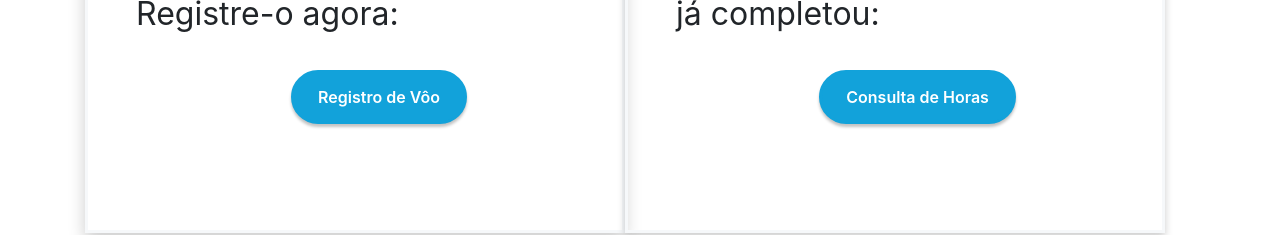
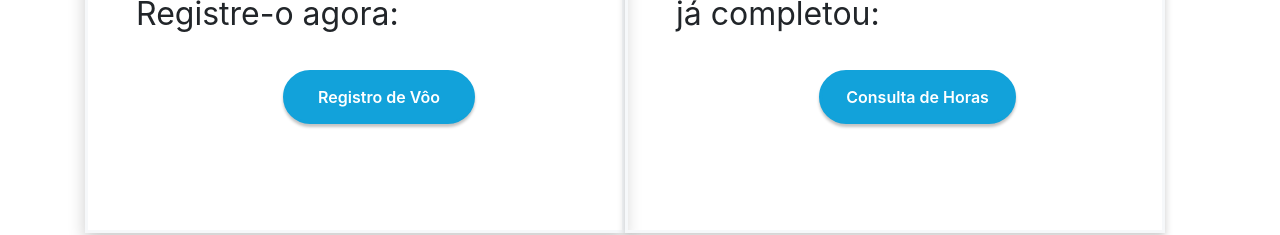
Before and after one commit to rodipm/engsoft, a React (Create React App) app in the folder engsoft-app/: page / in a window 1280 px wide. In both pictures the pointer is over the button "Registro de Vôo". Shown: the part 424-659 px from the top of the page. Built offline with nearby package versions, Linux system fonts and the light colour scheme.

Commit message:
add hover

```diff
--- a/engsoft-app/src/pages/homepage.css
+++ b/engsoft-app/src/pages/homepage.css
@@ -60,7 +60,9 @@
     margin-top: 2em;
 }
 
-
+.button-primary:hover {
+    padding: 0.75rem 2rem;
+}
 
 .vertical-center {
     margin: 0;
```
